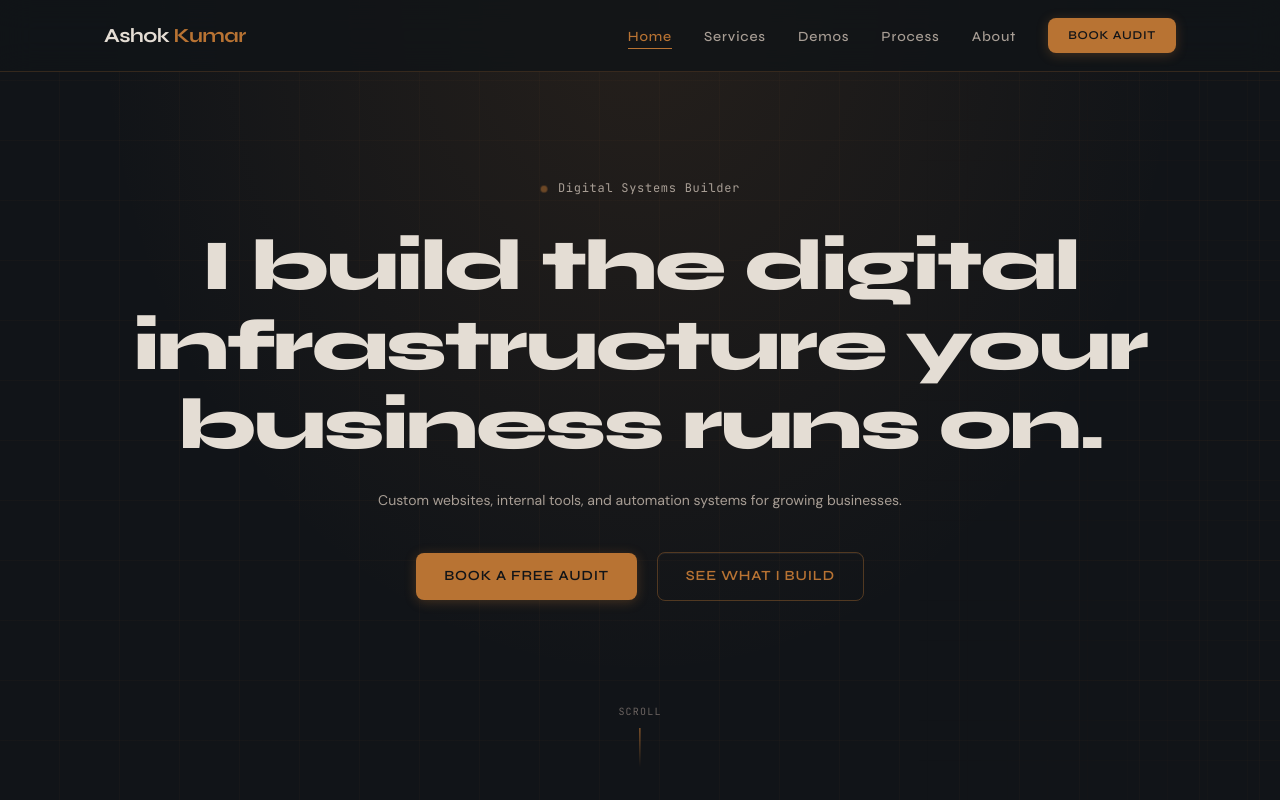
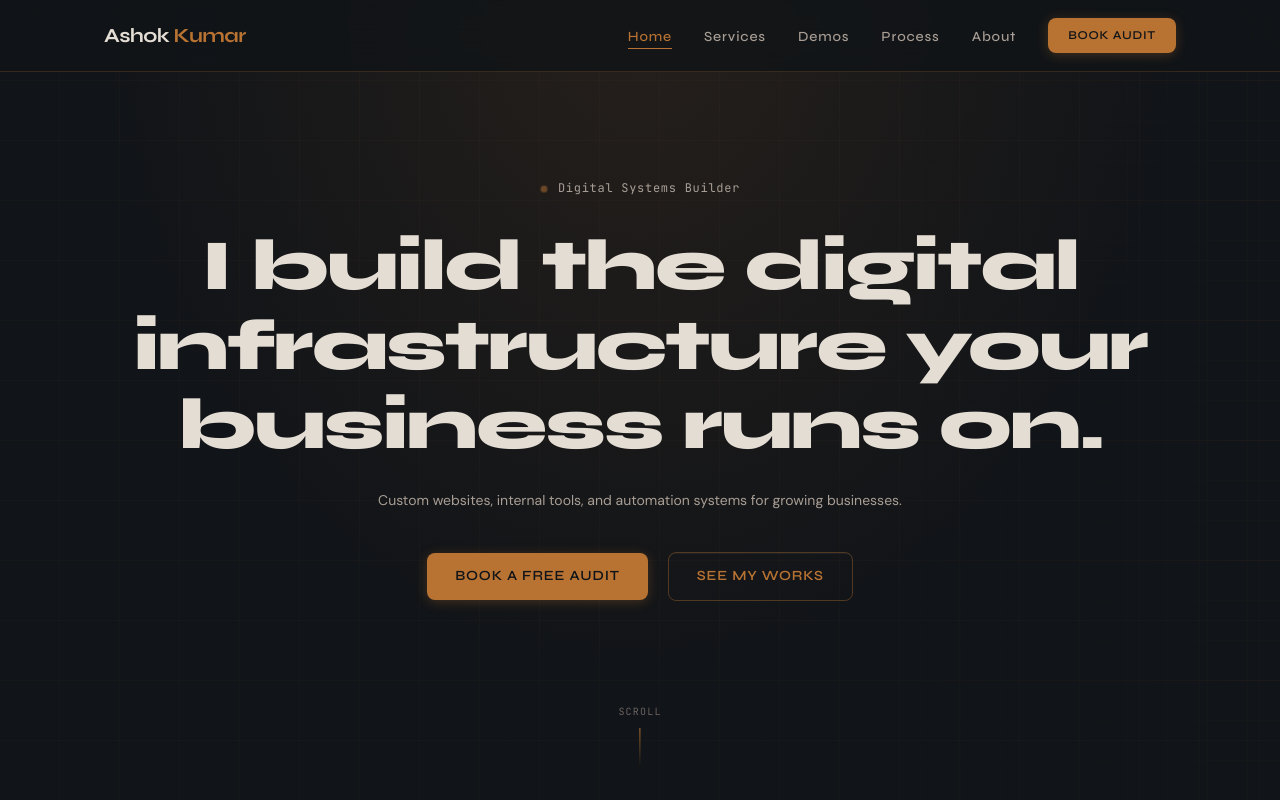
Before and after one commit to ashokkumar116/AK-Portfolio, a React (Vite) app: page / in a window 1280 px wide. Shown: the top 800 px of the page. Built offline with nearby package versions, Linux system fonts and the light colour scheme.

Commit message:
Modify Hero CTA

```diff
--- a/src/data/personal.js
+++ b/src/data/personal.js
@@ -29,7 +29,7 @@ export const personal = {
   /** CTA text and link for the primary hero button */
   heroCTA: {
     primary: { label: "Book a Free Audit", href: "/book-audit" },
-    secondary: { label: "See What I Build", href: "/#services" },
+    secondary: { label: "See my Works", href: "/#demos" },
   },
 
   /** Social links — set href to null to hide */
```
